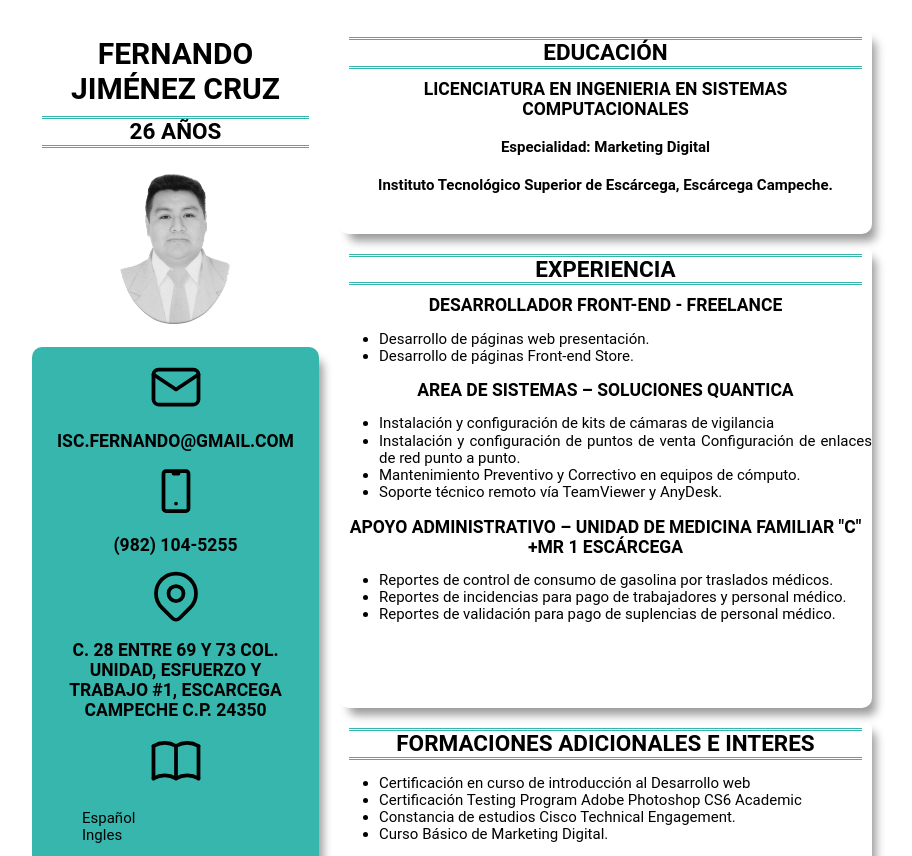
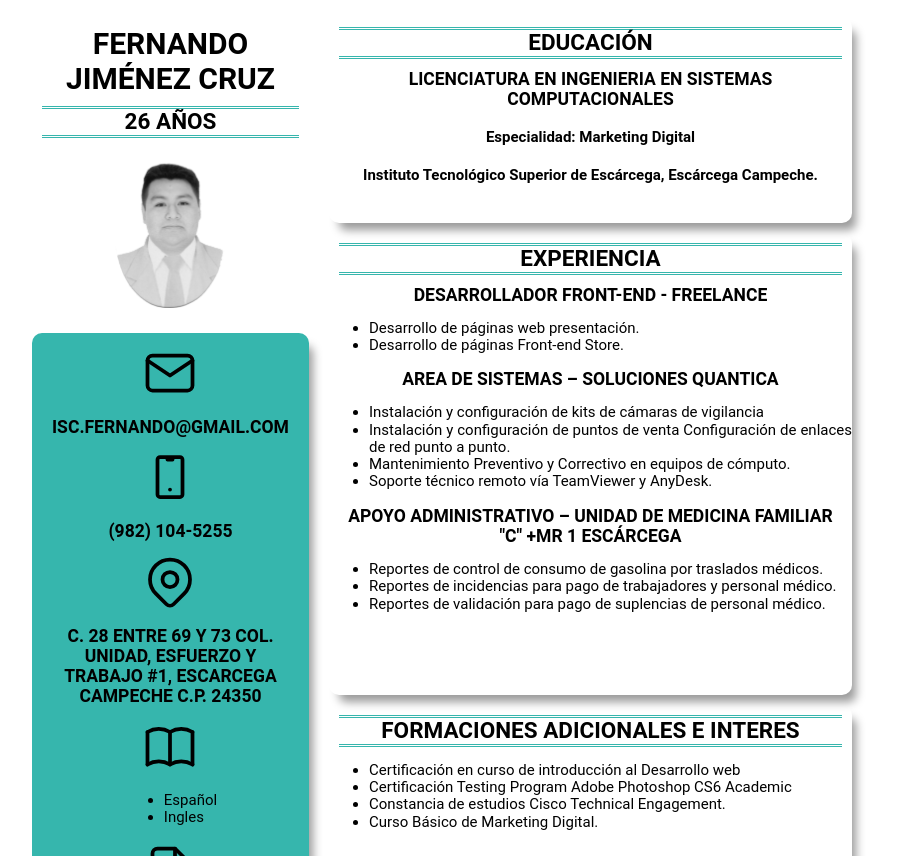
Before and after one commit to isc-ferjicruz/cv_isc-ferjicruz, a plain HTML site: page index.html in a window 1280 px wide. Shown: the part 55-911 px from the top of the page, without its empty margins (198-1110 px from the left). Drawn offline with Linux system fonts and the light colour scheme.

Commit message:
Add files via upload

```diff
--- a/css/styless.css
+++ b/css/styless.css
@@ -11,7 +11,6 @@ html {
     -moz-box-sizing: border-box;
     box-sizing: border-box;
     font-size: 62.5%;
-    padding: auto;
 
 }
 
@@ -47,7 +46,6 @@ ul{
     font-family: var(--fuenteprincipal);
     text-align: justify;
     font-size: 1.5rem;
-    flex-direction: row;
 }
 section{
     text-align: center;
@@ -59,55 +57,60 @@ section{
         grid-template-columns: 35% 65%;
         column-gap: 2rem;
         padding: 3rem 0rem;
-
     }
     .contenedor__left{
         display: grid;
         grid-template-rows: 30% 70%;
         row-gap: 1rem;
-
     }
     .contenedor__right{
         display: grid;
         grid-template-rows: 20% 45% 35%;
         row-gap: 1rem;
-
+        grid-row: 1 / 4;
     }
     .contenedor__body{
         padding: 0rem 23rem;
     }
-    .section__listado{
+    .section{
         flex-direction: column;
     }
 }
 @media (min-width: 768px) {
     .contenedor{
         display: grid;
-        grid-template-columns: 35% 65%;
+        grid-template-columns: repeat(1, 1fr 2fr);
         column-gap: 2rem;
         padding: 3rem 0rem;
-
     }
     .contenedor__left{
         display: grid;
         grid-template-rows: 30% 70%;
         row-gap: 1rem;
-
     }
     .contenedor__right{
         display: grid;
         grid-template-rows: 20% 45% 35%;
         row-gap: 1rem;
-
+        grid-row: 1 / 4;
     }
-    .section__listado{
+   .section{
         flex-direction: column;
-    }
+   }
 }
-.section__listado{
+.section{
     display: flex;
-    justify-content: space-around;
-    list-style-type: none;
+    justify-content: center;
+    align-items: center;
+}
+.contenedor{
+    display: grid;
+    row-gap: 1rem;
+    grid-template-rows: auto auto auto;
+    padding: 2rem 0;
+}
+.contenedor__left{
+    grid-row: 3/4;
 }
 .contenedor__fondo{
     -webkit-box-shadow: 7px 10px 10px -3px rgba(0,0,0,0.4);
@@ -116,6 +119,7 @@ section{
     padding: 1rem;
     border-radius: 1rem;
     background-color: var(--primario);
+    grid-row: 1 / 3;
 }
 .contenedor__borde{
     border-top-style: double;
--- a/index.html
+++ b/index.html
@@ -15,12 +15,14 @@
         <img src="img/header.png" alt="encabezado">
     </header>
     <main class="contenedor">
-    <div class="contenedor__left">
+    <div class="contenedor__prin">
            <section>
             <h1>Fernando Jiménez Cruz</h1>
             <h2 class="contenedor__borde">26 años</h2>
             <img class="perfil" src="img/fotoperfil.png" alt="perfil">
            </section>
+    </div>
+    <div class="contenedor__left">
         <div class="contenedor__fondo">
            <section>
             <svg xmlns="http://www.w3.org/2000/svg" class="icon icon-tabler icon-tabler-mail" width="60" height="60" viewBox="0 0 24 24" stroke-width="1.5" stroke="#000000" fill="none" stroke-linecap="round" stroke-linejoin="round">
@@ -47,8 +49,8 @@
             </svg>
             <h3>C. 28 entre 69 y 73 col. unidad, esfuerzo y trabajo #1, escarcega campeche c.p. 24350</h3>
            </section>
-           <section>
-            <svg xmlns="http://www.w3.org/2000/svg" class="icon icon-tabler icon-tabler-book" width="60" height="60" viewBox="0 0 24 24" stroke-width="1.5" stroke="#000000" fill="none" stroke-linecap="round" stroke-linejoin="round">
+           <section class="section">
+            <svg xmlns="http://www.w3.org/2000/svg" class="icon icon-tabler icon-tabler-book section__icon" width="60" height="60" viewBox="0 0 24 24" stroke-width="1.5" stroke="#000000" fill="none" stroke-linecap="round" stroke-linejoin="round">
                 <path stroke="none" d="M0 0h24v24H0z" fill="none"/>
                 <path d="M3 19a9 9 0 0 1 9 0a9 9 0 0 1 9 0" />
                 <path d="M3 6a9 9 0 0 1 9 0a9 9 0 0 1 9 0" />
@@ -56,20 +58,20 @@
                 <line x1="12" y1="6" x2="12" y2="19" />
                 <line x1="21" y1="6" x2="21" y2="19" />
               </svg>
-              <ul class="section__listado">
+              <ul>
                   <li>Español</li>
                   <li>Ingles</li>
               </ul>
            </section>
-            <section>
-                <svg xmlns="http://www.w3.org/2000/svg" class="icon icon-tabler icon-tabler-file-code-2" width="60" height="60" viewBox="0 0 24 24" stroke-width="1.5" stroke="#000000" fill="none" stroke-linecap="round" stroke-linejoin="round">
+            <section class="section">
+                <svg xmlns="http://www.w3.org/2000/svg" class="icon icon-tabler icon-tabler-file-code-2 section__icon" width="60" height="60" viewBox="0 0 24 24" stroke-width="1.5" stroke="#000000" fill="none" stroke-linecap="round" stroke-linejoin="round">
                     <path stroke="none" d="M0 0h24v24H0z" fill="none"/>
                     <path d="M10 12h-1v5h1" />
                     <path d="M14 12h1v5h-1" />
                     <path d="M14 3v4a1 1 0 0 0 1 1h4" />
                     <path d="M17 21h-10a2 2 0 0 1 -2 -2v-14a2 2 0 0 1 2 -2h7l5 5v11a2 2 0 0 1 -2 2z" />
                   </svg>
-                  <ul class="section__listado--style section__listado">
+                  <ul>
                       <li>HTML5</li>
                       <li>CSS</li>
                       <li>JavaScript</li>
@@ -78,7 +80,7 @@
                       <li>Java</li>
                   </ul>
             </section>
-       </div>
+        </div>
     </div>
        <div class="contenedor__right">
             <section class="contenedor__fondo--blanco">
```
